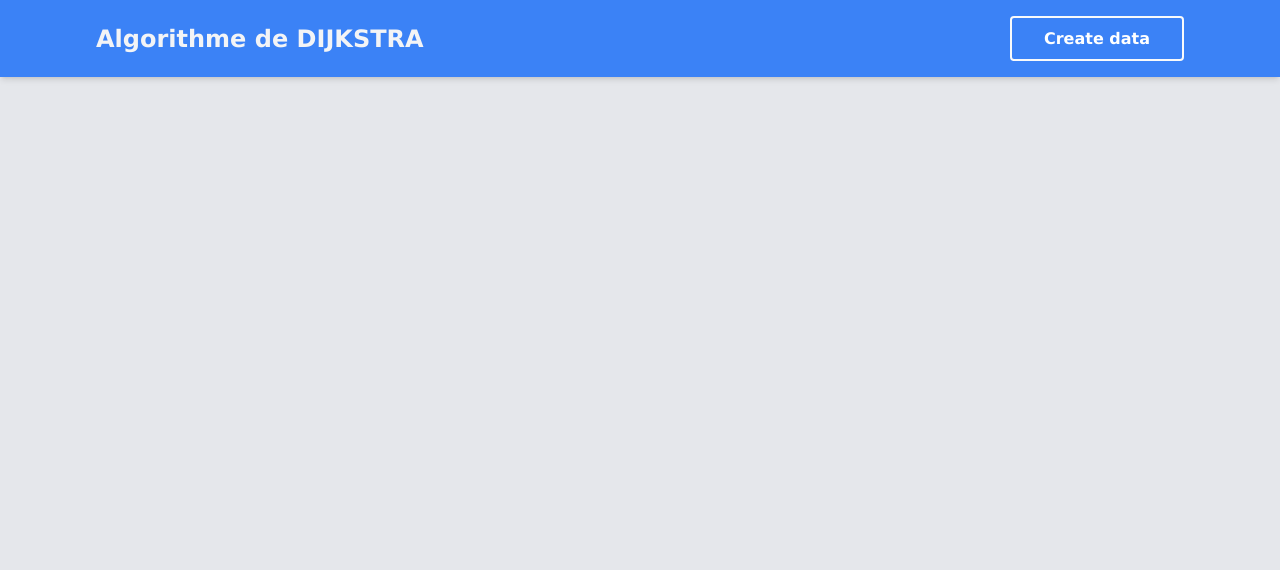
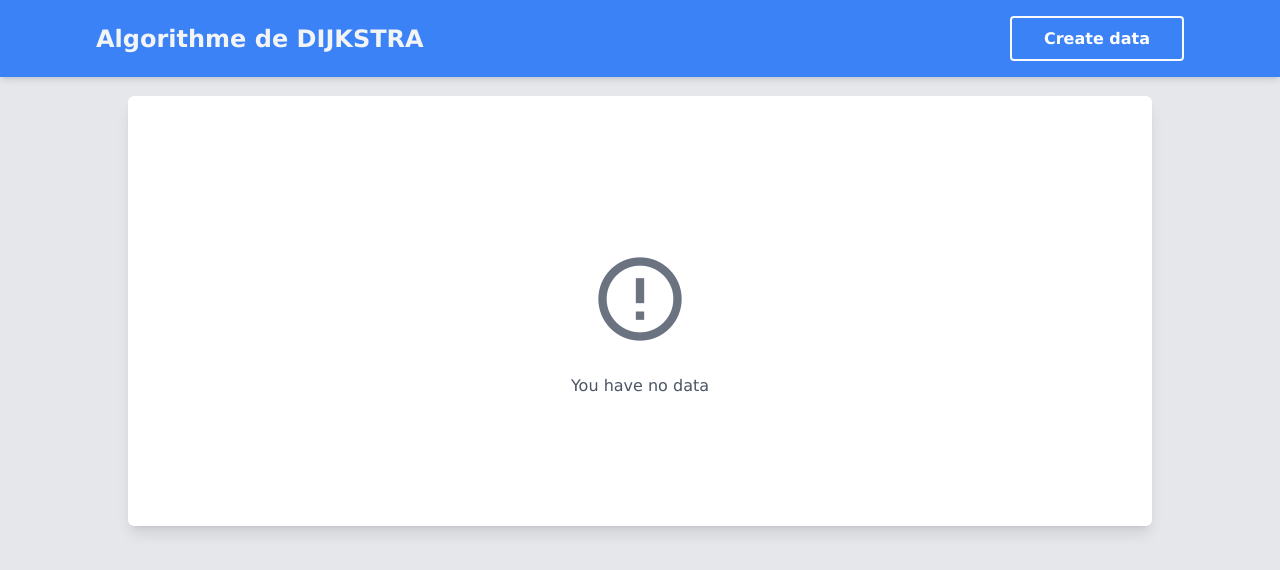
Before and after one commit to agapeJoshue/DJIKSTRA, a Next.js app: page / in a window 1280 px wide. Shown: the top 570 px of the page. Built offline with nearby package versions, Linux system fonts and the light colour scheme.

Commit message:
update style

```diff
--- a/app/dialog.tsx
+++ b/app/dialog.tsx
@@ -72,7 +72,7 @@ const Dialog: React.FC<useProps> = ({
           <div className='px-8 pb-6'>{children}</div>
 
           {/* FOOTER */}
-          <div className='p-6 flex items-center justify-end'>
+          <div className='px-6 pb-6 flex items-center justify-end'>
             <button
               onClick={onSave}
               className={`${color} text-white text-base py-2 px-5 rounded font-semibold my-transition`}
--- a/app/formulaire.tsx
+++ b/app/formulaire.tsx
@@ -115,7 +115,7 @@ const Formulaire: React.FC<useProps> = ({ initData, onDataChange }) => {
 
       <button
         onClick={handleAddData}
-        className='mt-6 p-3 w-full text-base font-semibold rounded border-2 border-dashed border-gray-600 text-gray-600'
+        className='mt-3 p-3 w-full text-base font-semibold rounded border-2 border-dashed border-gray-600 text-gray-600'
       >
         Add input
       </button>
--- a/app/page.tsx
+++ b/app/page.tsx
@@ -150,12 +150,17 @@ const Dijkstra = () => {
           </div>
         </section>
       ) : (
-        <section></section>
+        <section className='bg-white p-8 rounded-md shadow-lg w-[80%] mx-auto mt-24 py-32'>
+          <div className='flex flex-col items-center justify-center'>
+            <i className='ri-error-warning-line text-[100px] text-gray-500'></i>
+            <p className='font-medium text-base text-gray-600'>You have no data</p>
+          </div>
+        </section>
       )}
 
       <Dialog
         model={model}
-        title='Title'
+        title='Create data'
         onClose={() => setModel(false)}
         onSave={saveData}
       >
```
